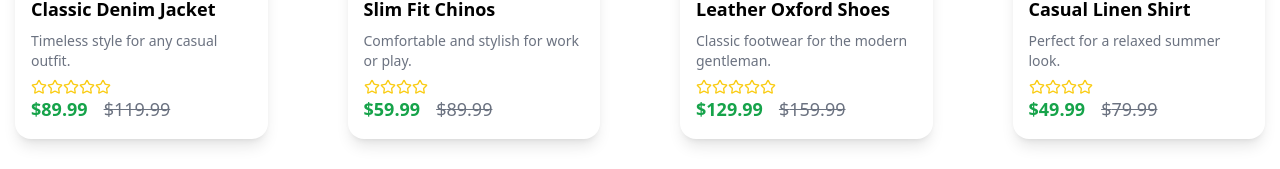
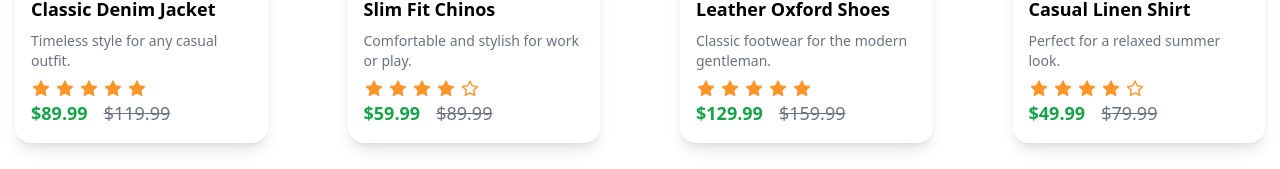
Before and after one commit to adilraees786/New-Next-JS-Project, a Next.js app: page /mens in a window 1280 px wide. Shown: the part 443-612 px from the top of the page. Built offline with nearby package versions, Linux system fonts and the light colour scheme.

Commit message:
set data

```diff
--- a/src/app/hotoffer/page.js
+++ b/src/app/hotoffer/page.js
@@ -1,5 +1,6 @@
 import React from 'react';
-import { Star } from 'lucide-react';
+
+import { AiFillStar, AiOutlineStar } from "react-icons/ai"
 
 const HotOfferData = [
   {
@@ -60,6 +61,17 @@ const HotOfferData = [
   }
 ];
 
+
+const generateRating = (rating) => {
+    return (
+        <div className='flex gap-1 text-[20px] text-[#FF9529]'>
+            {Array(5).fill(0).map((_, index) => (
+                index < rating ? <AiFillStar key={index} /> : <AiOutlineStar key={index} />
+            ))}
+        </div>
+    );
+};
+
 const HotOfferCard = ({ img, title, desc, rating, price }) => {
   return (
     <div className='bg-white rounded-2xl shadow-lg p-4 hover:scale-105 transition-transform'>
@@ -67,9 +79,7 @@ const HotOfferCard = ({ img, title, desc, rating, price }) => {
       <h3 className='text-lg font-semibold mt-4'>{title}</h3>
       <p className='text-gray-500 text-sm mt-2'>{desc}</p>
       <div className='flex items-center mt-2'>
-        {Array(rating).fill(0).map((_, i) => (
-          <Star key={i} className='text-yellow-400 w-4 h-4'/>
-        ))}
+      <div>{generateRating(rating)}</div>
       </div>
       <div className='font-bold flex gap-4 text-lg text-green-600'>
                     ${price}
--- a/src/app/jewelry/page.js
+++ b/src/app/jewelry/page.js
@@ -11,6 +11,7 @@
 
 import React from 'react';
 import JewelryCard from './JewelryCard';
+import { AiFillStar, AiOutlineStar } from "react-icons/ai"
 
 const JewelryData = [
   {
@@ -64,6 +65,16 @@ const JewelryData = [
   }
 ];
 
+const generateRating = (rating) => {
+    return (
+        <div className='flex gap-1 text-[20px] text-[#FF9529]'>
+            {Array(5).fill(0).map((_, index) => (
+                index < rating ? <AiFillStar key={index} /> : <AiOutlineStar key={index} />
+            ))}
+        </div>
+    );
+};
+
 const Jewelry = () => {
   return (
     <div className='container pt-16'>
--- a/src/app/mens/page.js
+++ b/src/app/mens/page.js
@@ -1,5 +1,7 @@
 
 import { Star } from "lucide-react"
+import { AiFillStar,AiOutlineStar } from "react-icons/ai";
+
 
 const MensProductData = [
   {
@@ -60,6 +62,18 @@ const MensProductData = [
   },
 ]
 
+
+const generateRating = (rating) => {
+    return (
+        <div className='flex gap-1 text-[20px] text-[#FF9529]'>
+            {Array(5).fill(0).map((_, index) => (
+                index < rating ? <AiFillStar key={index} /> : <AiOutlineStar key={index} />
+            ))}
+        </div>
+    );
+};
+
+
 const MensProductCard = ({ img, title, desc, rating, price }) => {
   return (
     <div className="bg-white rounded-2xl shadow-lg p-4 hover:scale-105 transition-transform">
@@ -69,11 +83,7 @@ const MensProductCard = ({ img, title, desc, rating, price }) => {
       <h3 className="text-lg font-semibold mt-4">{title}</h3>
       <p className="text-gray-500 text-sm mt-2">{desc}</p>
       <div className="flex items-center mt-2">
-        {Array(rating)
-          .fill(0)
-          .map((_, i) => (
-            <Star key={i} className="text-yellow-400 w-4 h-4" />
-          ))}
+      <div>{generateRating(rating)}</div>
       </div>
       <div className="font-bold flex gap-4 text-lg text-green-600">
         ${price}
```
